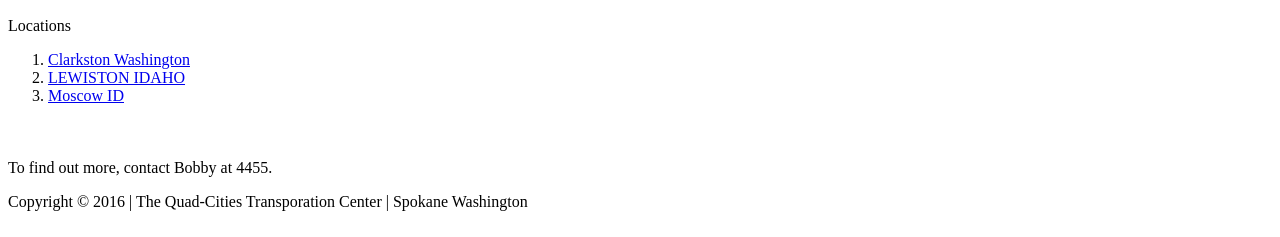
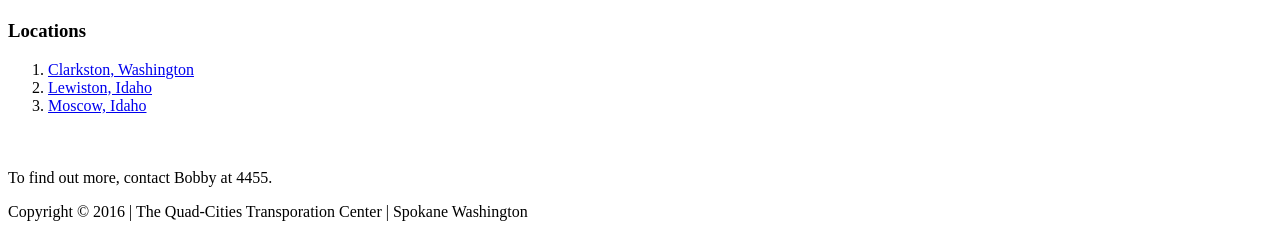
Before and after one commit to ethanrusson/ethanrusson.github.io, a plain HTML site: page assignments/lesson-3/fixedhtml.html in a window 1280 px wide. Shown: the part 983-1220 px from the top of the page. Drawn offline with Linux system fonts and the light colour scheme.

Commit message:
lesson-3

```diff
--- a/assignments/lesson-3/fixedhtml.html
+++ b/assignments/lesson-3/fixedhtml.html
@@ -33,16 +33,17 @@
                         <li>Product 1
                         <li>Product 2</li>
                         <li>Product 3</li>
-            </ul></ul>
+                    </ul>
+            </ul>
             <div>
                 <p>Lorem ipsum dolor sit amet, consectetur adipiscing elit. Integer dictum urna dui. Ut imperdiet facilisis sapien. Nunc ultrices sem eget ligula hendrerit pulvinar non et tellus. Ut dignissim vel ipsum sagittis faucibus. Aenean iaculis eleifend nulla id rhoncus. Cras velit leo, maximus et finibus a, molestie eget quam.</p>
             </div><br><br><br><br>
             <img src="http://lorempixel.com/300/200/transport"/>
-            <p>Locations</p>
+            <h3>Locations</h3>
             <ol>
-                <li><a HREF="http://www.clarkston.com/business-directory-2/">Clarkston Washington</a></li>
-                <li><a href="http://www.lewiston.com/business-directory-2-2/">LEWISTON IDAHO</a></li>
-                <li><a href="http://www.moscow.com/business-directory-2/">Moscow ID</a></li>
+                <li><a href="http://www.clarkston.com/business-directory-2/">Clarkston, Washington</a></li>
+                <li><a href="http://www.lewiston.com/business-directory-2-2/">Lewiston, Idaho</a></li>
+                <li><a href="http://www.moscow.com/business-directory-2/">Moscow, Idaho</a></li>
             </ol>
             <marquee>Subscribe to our Newsletter to get daily specials emailed to you directly!!</marquee>
                 <div id="footer">
```
Also changed, not shown: basicpage.html (added, +14 -0 lines). Lines whose indentation alone changed are shown as unchanged.
